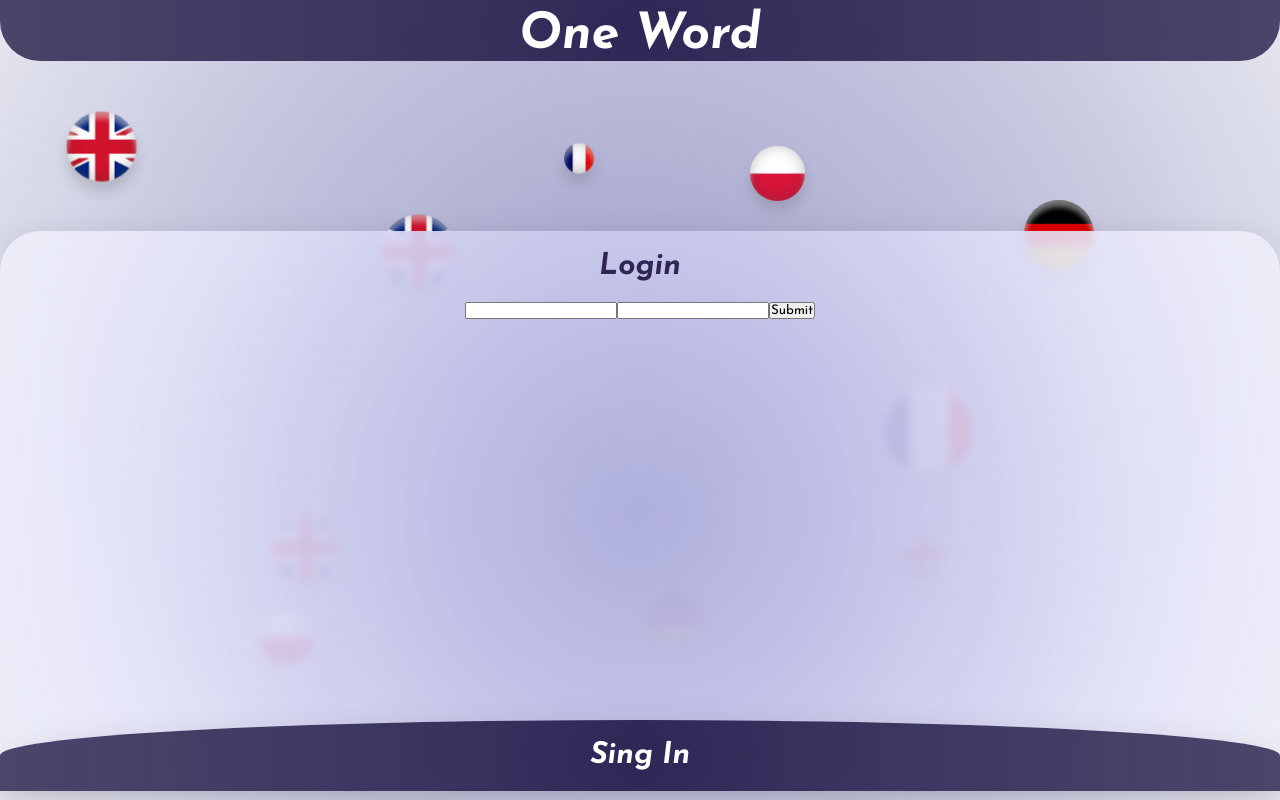
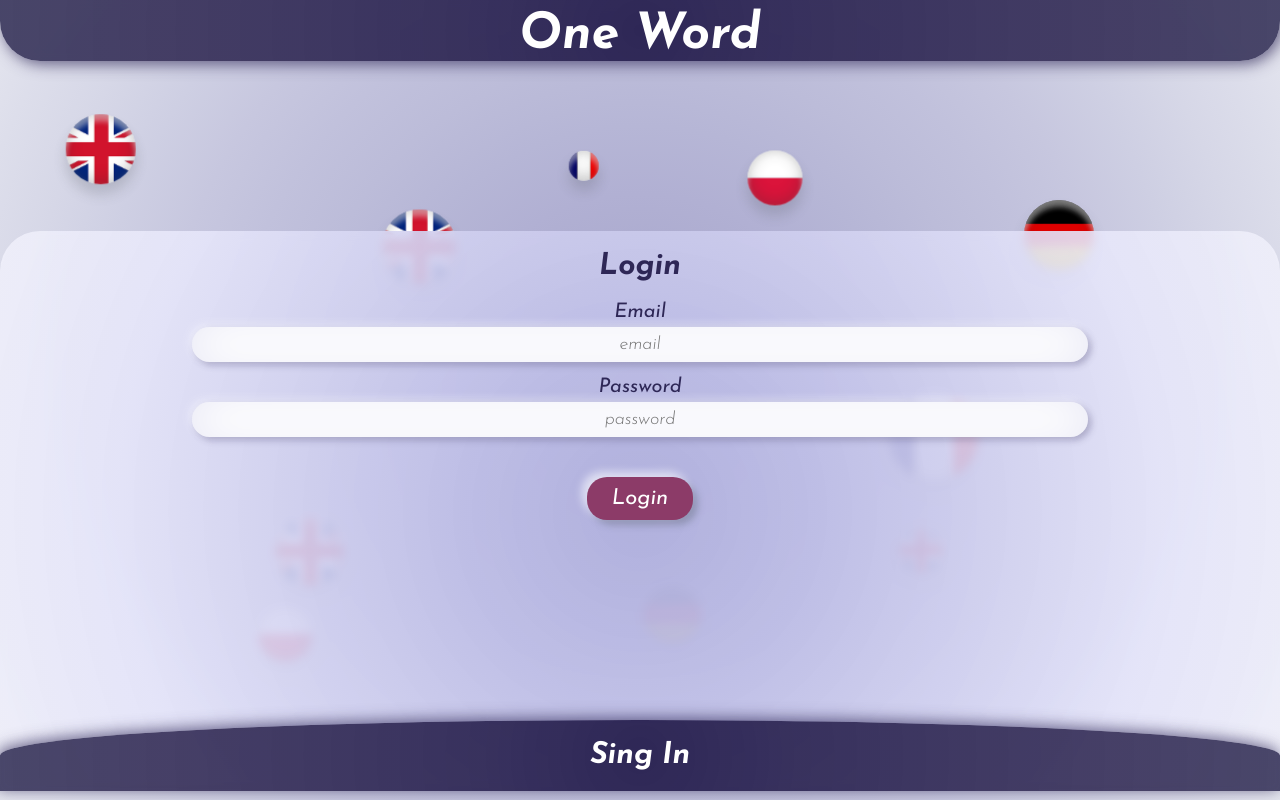
Before and after one commit to Paullina26/One_Word, a React (Create React App) app: page /auth in a window 1280 px wide. Built offline with nearby package versions, Linux system fonts and the light colour scheme.

Commit message:
style component Login

```diff
--- /dev/null
+++ b/src/components/Form/Input.tsx
@@ -0,0 +1,74 @@
+import { FC } from 'react';
+import styled from 'styled-components';
+import { font } from 'style/mixins';
+
+interface InputProps {
+  id: string;
+  type: string;
+  value: string;
+  onChange: (value: string) => void;
+  placeholder: string;
+  label?: string;
+  autoComplete?: string;
+  pattern?: string;
+  required?: boolean;
+  className?: string;
+  minlength?: number;
+  maxLength?: number;
+}
+
+export const LabelStyle = styled.label`
+  ${font(2, 'italic', 400)};
+  text-align: center;
+  color: ${({ theme }) => theme.purpleDark};
+`;
+export const InputStyle = styled.input`
+  ${font(1.8, 'italic', 300)};
+  display: block;
+  text-align: center;
+  width: 70%;
+  height: 35px;
+  margin: 5px auto 15px auto;
+  padding: 5px;
+  background-color: ${({ theme }) => theme.white};
+  border-radius: 20px;
+  border: 0px solid ${({ theme }) => theme.purpleLightInput};
+  box-shadow: inset 0px 0px 80px -50px rgba(175, 175, 220, 1),
+    -3px -3px 9px rgba(255, 255, 255, 0.4), 3px 3px 7px rgba(46, 39, 86, 0.3);
+`;
+
+const Input: FC<InputProps> = ({
+  label,
+  id,
+  type,
+  value,
+  onChange,
+  autoComplete,
+  placeholder,
+  minlength,
+  pattern,
+  required,
+  className,
+  maxLength,
+}) => {
+  return (
+    <LabelStyle htmlFor={id}>
+      {label}
+      <InputStyle
+        id={id}
+        type={type}
+        value={value}
+        onChange={e => onChange(e.target.value)}
+        autoComplete={autoComplete}
+        placeholder={placeholder}
+        pattern={pattern}
+        required={required}
+        className={className}
+        minLength={minlength}
+        maxLength={maxLength}
+      />
+    </LabelStyle>
+  );
+};
+
+export default Input;
--- /dev/null
+++ b/src/components/Form/Submit.tsx
@@ -0,0 +1,33 @@
+import { FC } from 'react';
+import styled from 'styled-components';
+import { font } from 'style/mixins';
+
+interface SubmitProps {
+  id: string;
+  type: string;
+  value: string;
+  onClick: () => void;
+}
+
+export const SubmitStyle = styled.input`
+  ${font(2.2, 'italic', 400)};
+  color: ${({ theme }) => theme.white};
+  display: block;
+  border-radius: 20px;
+  padding: 10px 25px;
+  border: 0px;
+  margin: 40px auto 20px auto;
+  background-color: ${({ theme }) => theme.pink};
+  box-shadow: -5px -5px 9px rgba(255, 255, 255, 0.6), 5px 5px 7px rgba(94, 104, 121, 0.4);
+  cursor: pointer;
+  /* :hover {
+    color: ${({ theme }) => theme.white};
+    background-color: ${({ theme }) => theme.pink};
+  } */
+`;
+
+const Submit: FC<SubmitProps> = ({ id, type, value, onClick }) => {
+  return <SubmitStyle id={id} type={type} value={value} onClick={onClick} />;
+};
+
+export default Submit;
--- a/src/components/Login/Login.tsx
+++ b/src/components/Login/Login.tsx
@@ -1,5 +1,7 @@
 import styled from 'styled-components';
 import { font } from 'style/mixins';
+import Input from 'components/Form/Input';
+import Submit from 'components/Form/Submit';
 
 export const WrapperLogin = styled.div`
   position: relative;
@@ -16,7 +18,7 @@ export const WrapperLogin = styled.div`
     ${({ theme }) => theme.gradientPurpleLightFour}100%
   );
   border-radius: 40px 40px 0 0;
-  box-shadow: 0 4px 30px ${({ theme }) => theme.shadowBlack};
+  box-shadow: 0 4px 30px -50px ${({ theme }) => theme.shadowBlack};
   backdrop-filter: blur(5px);
 `;
 
@@ -35,8 +37,9 @@ export const SingIn = styled.div`
     ${({ theme }) => theme.gradientPurpleFour}100%
   );
   backdrop-filter: blur(5px);
-  box-shadow: 0 4px 30px ${({ theme }) => theme.shadowBlack};
+  box-shadow: -2px -2px 15px rgba(46, 39, 86, 0.7);
   border-radius: 50% 50% 0 0;
+  border: none;
   padding: 20px;
 `;
 
@@ -46,17 +49,55 @@ export const LoginText = styled.div`
   color: ${({ theme }) => theme.purpleDark};
 `;
 
+export const WrapperForm = styled.div`
+  /* background-color: #478787; */
+`;
+
+const handleForm = () => {
+  console.log('wysłano');
+};
+
 export const Login = () => {
   return (
     <WrapperLogin>
       <LoginText>Login</LoginText>
-      <div>
+      <WrapperForm>
         <form>
-          <input type='text' />
-          <input type='text' />
-          <input type='submit' />
+          <Input
+            // label={nameElement.email}
+            label='Email'
+            id='e-mail_Login'
+            type='email'
+            // value={mail}
+            value=''
+            // onChange={e => setMail(e.target.value)}
+            onChange={e => console.log(e)}
+            autoComplete='email'
+            // placeholder={nameElement.email}
+            placeholder='email'
+            minlength={4}
+            pattern='[a-z0-9._%+-]+@[a-z0-9.-]+\.[a-z]{2,4}$'
+            required
+          />
+          <Input
+            // label={nameElement.email}
+            label='Password'
+            id='password_Login'
+            type='password'
+            // value={mail}
+            value=''
+            // onChange={e => setMail(e.target.value)}
+            onChange={e => console.log(e)}
+            autoComplete='password'
+            // placeholder={nameElement.email}
+            placeholder='password'
+            minlength={4}
+            pattern='[a-z0-9._%+-]+@[a-z0-9.-]+\.[a-z]{2,4}$'
+            required
+          />
+          <Submit id='submit_Login' type='submit' value='Login' onClick={handleForm} />
         </form>
-      </div>
+      </WrapperForm>
       <SingIn>Sing In</SingIn>
     </WrapperLogin>
   );
--- a/src/components/Shared/Buttons/Button.tsx
+++ b/src/components/Shared/Buttons/Button.tsx
@@ -9,4 +9,5 @@ export const Button = styled.button`
   border: none;
   background: ${({ theme }) => theme.pink};
   color: ${({ theme }) => theme.white};
+  box-shadow: -5px -5px 9px rgba(255, 255, 255, 0.8), 5px 5px 7px rgba(94, 104, 121, 0.6);
 `;
--- a/src/pages/Auth/Auth.tsx
+++ b/src/pages/Auth/Auth.tsx
@@ -19,6 +19,7 @@ export const WrapperLogo = styled.div`
     ${({ theme }) => theme.gradientPurpleFour}100%
   );
   backdrop-filter: blur(5px);
+  box-shadow: 3px 3px 15px rgba(46, 39, 86, 0.7);
 `;
 
 export const Auth = () => {
--- a/src/style/theme.tsx
+++ b/src/style/theme.tsx
@@ -1,20 +1,24 @@
 export const theme = {
   //-----DEFAULT----//
-  black: '#000000',
-  white: '#ffffff',
-  light: '#E4E5F0',
-  purpleLight: '#d2d2ea',
-  purple: '#a6a6dc',
-  purpleDark: '#2E2756',
-  pink: '#8C3B68',
-  red: '#B22334',
+  black: 'rgb(0, 0, 0)',
+  white: 'rgb(255, 255, 255)',
+  gray: 'rgb(235, 235, 235)',
+  light: 'rgb(228, 229, 240)',
+  purpleLight: 'rgb(210, 210, 234)',
+  purple: 'rgb(166, 166, 220)',
+  purpleDark: 'rgb(46, 39, 86)',
+  pink: 'rgb(140, 59, 104)',
+  red: 'rgb(178, 35, 52)',
   shadowBlack: 'rgba(0, 0, 0, 0.1)',
 
+  //-----INPUT----//
+  purpleLightInput: '#d2d2ea',
+
   //-----GLASS_EFFECT----//
-  glassWhite: '#ffffffaa',
-  glassLightWhite: '#ffffff7d',
-  glassMediumWhite: '#d7d7d780',
-  glassDarkWhite: '#a1a1a181',
+  glassWhite: 'rgba(255, 255, 255, 0.66)',
+  glassLightWhite: 'rgba(255, 255, 255, 0.49)',
+  glassMediumWhite: 'rgba(215, 215, 215, 0.5)',
+  glassDarkWhite: 'rgba(161, 161, 161, 0.5)',
   glassShadowBlack: 'rgba(0, 0, 0, 0.1)',
 
   //-----GRADIENT_CIRCLE_LIGHT_PURPLE---//
@@ -34,19 +38,5 @@ export const theme = {
   // status: ['#2e2757', '#8c3a68', '#009300'],
 };
 
-// export const fonts = {
-//   s: '0.8rem',
-//   m: '1rem',
-// };
-
-// export const padding = {
-//   button: '4px 16px',
-//   bigButton: '10px 32px',
-// };
-
-//-----GLASS_EFFECT_Login----//
-// glassWhiteLogin: '#ffffffd5',
-// glassLightWhiteLogin: '#ffffffd9',
-// glassMediumWhiteLogin: '#d7d7d7d4',
-// glassDarkWhiteLogin: '#a1a1a1d1',
-// glassShadowBlackLogin: 'rgba(0, 0, 0, 0.1)',
+/* box-shadow: -3px -3px 5px rgba(255, 255, 255, 0.4), 3px 3px 5px rgba(94, 104, 121, 0.3),
+    inset -3px -3px 5px rgba(255, 255, 255, 0.4), inset 3px 3px 5px rgba(94, 104, 121, 0.3); */
```
